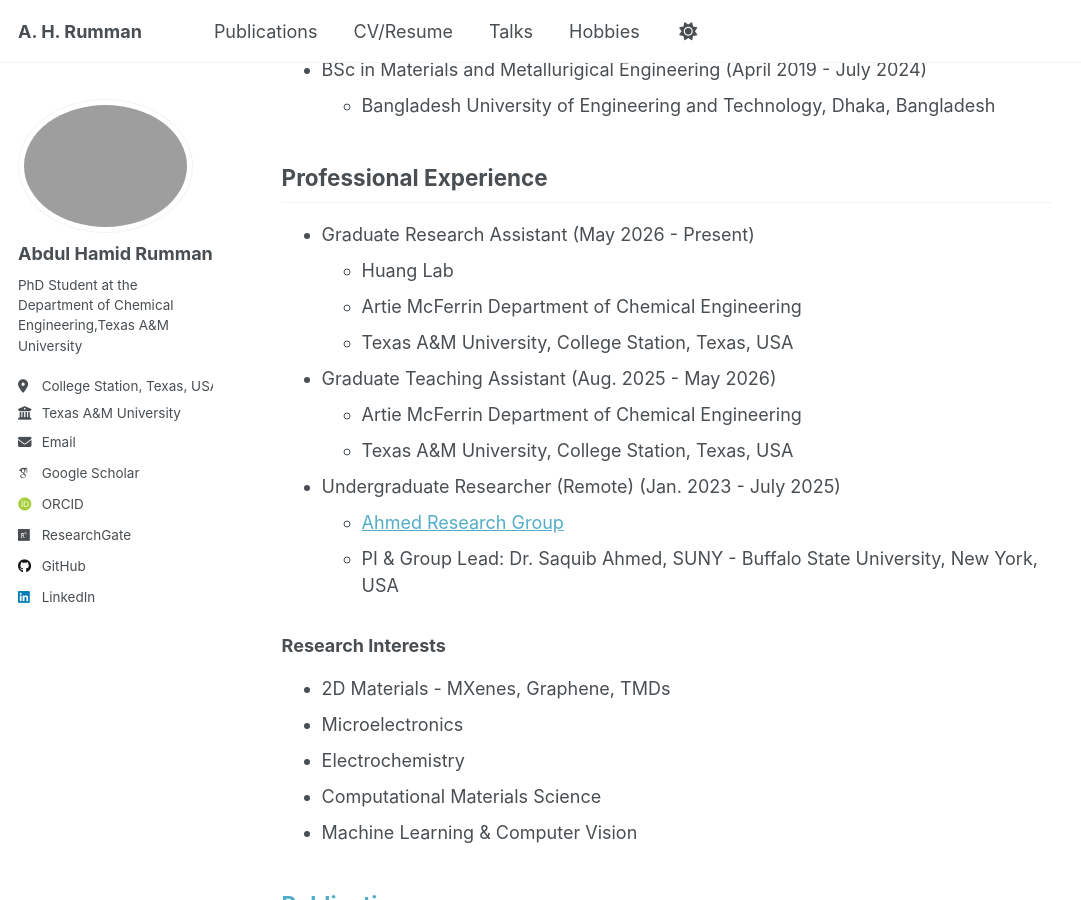
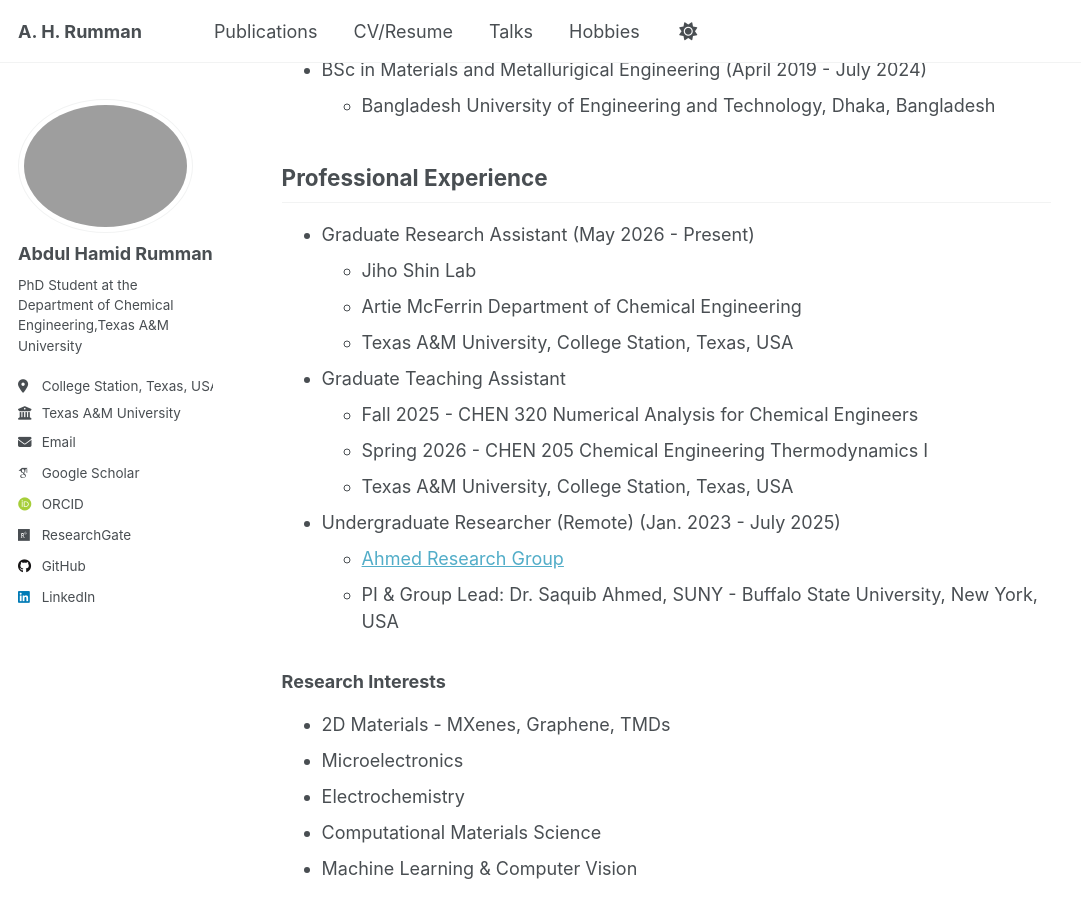
Before and after one commit to AbdulHamidRumman/abdulhamidrumman.github.io, a Jekyll site: the page built from _pages/about.md, in a window 1280 px wide and 900 px high, scrolled down 667 px. Shown: the whole window, without its empty margins (0-1081 px from the left). Built offline with Jekyll 4.4.1, drawn with Linux system fonts in a browser that asks for light colours; some web fonts are replaced; a script that is not in the unit is left out.

Commit message:
updated about.md

```diff
--- a/_pages/about.md
+++ b/_pages/about.md
@@ -24,11 +24,12 @@ Education
 Professional Experience
 ------
 * Graduate Research Assistant (May 2026 - Present)
-  * Huang Lab
+  * Jiho Shin Lab
   * Artie McFerrin Department of Chemical Engineering
   * Texas A&M University, College Station, Texas, USA
-* Graduate Teaching Assistant (Aug. 2025 - May 2026)
-  * Artie McFerrin Department of Chemical Engineering
+* Graduate Teaching Assistant
+  * Fall 2025 - CHEN 320 Numerical Analysis for Chemical Engineers
+  * Spring 2026 - CHEN 205 Chemical Engineering Thermodynamics I
   * Texas A&M University, College Station, Texas, USA
 
 * Undergraduate Researcher (Remote) (Jan. 2023 - July 2025)
```
